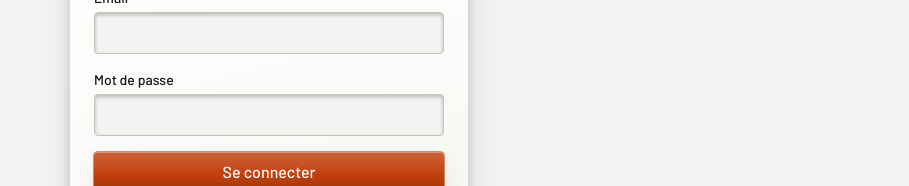
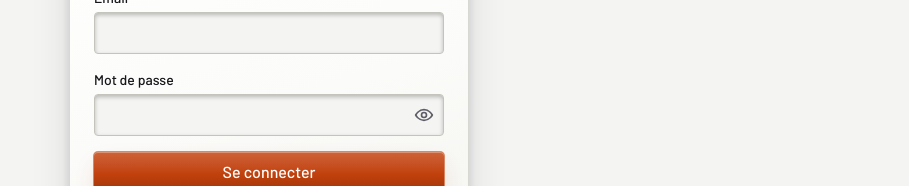
Before and after one commit to MagicCode666/BDbyNico, a React (Vite) app: page /#/connexion in a window 1280 px wide. Shown: the part 312-498 px from the top of the page, without its empty margins (371-1280 px from the left). Built offline with nearby package versions, Linux system fonts and the light colour scheme; no server answers; a web font is replaced by a local one.

Commit message:
feat: œil pour afficher le mot de passe (connexion, inscription, nouveau mot de passe)
Co-Authored-By: Claude Sonnet 5.5 <noreply@anthropic.com>

```diff
--- /dev/null
+++ b/src/components/PasswordField.tsx
@@ -0,0 +1,38 @@
+import { useState, type InputHTMLAttributes } from 'react'
+
+import { Icon } from './icons'
+
+interface PasswordFieldProps extends Omit<InputHTMLAttributes<HTMLInputElement>, 'type'> {
+  label: string
+}
+
+/** Champ de mot de passe avec un œil pour l'afficher ou le masquer. */
+export default function PasswordField({ label, id, ...props }: PasswordFieldProps) {
+  const [visible, setVisible] = useState(false)
+  const inputId = id ?? props.name
+  return (
+    <div className="flex flex-col gap-1">
+      <label htmlFor={inputId} className="text-sm font-medium">
+        {label}
+      </label>
+      <div className="relative">
+        <input
+          id={inputId}
+          type={visible ? 'text' : 'password'}
+          className="w-full rounded border border-line-strong py-2 pl-3 pr-11 shadow-[inset_0_2px_4px_rgb(0_0_0/0.25)] focus:border-accent focus:outline-none"
+          {...props}
+        />
+        <button
+          type="button"
+          onClick={() => setVisible((on) => !on)}
+          aria-pressed={visible}
+          aria-label={visible ? 'Masquer le mot de passe' : 'Afficher le mot de passe'}
+          title={visible ? 'Masquer le mot de passe' : 'Afficher le mot de passe'}
+          className="absolute inset-y-0 right-0 flex w-10 items-center justify-center rounded-r text-muted hover:text-fg focus-visible:outline-2 focus-visible:outline-accent"
+        >
+          <Icon name={visible ? 'hide' : 'eye'} className="h-5 w-5" />
+        </button>
+      </div>
+    </div>
+  )
+}
--- a/src/components/icons.tsx
+++ b/src/components/icons.tsx
@@ -11,6 +11,7 @@ const PATHS = {
   grid: 'M4 4h6v6H4zM14 4h6v6h-6zM4 14h6v6H4zM14 14h6v6h-6z',
   list: 'M4 6h16M4 12h16M4 18h16',
   chevron: 'M9 6l6 6-6 6',
+  eye: 'M2 12s3.5-6.5 10-6.5S22 12 22 12s-3.5 6.5-10 6.5S2 12 2 12zM12 9a3 3 0 100 6 3 3 0 000-6z',
   import: 'M12 3v12M7 10l5 5 5-5M5 21h14',
   trash: 'M4 7h16M9 7V4h6v3M6 7l1 13h10l1-13M10 11v6M14 11v6',
   copy: 'M9 9h11v11H9zM5 15V5h10',
--- a/src/pages/LoginPage.tsx
+++ b/src/pages/LoginPage.tsx
@@ -5,6 +5,7 @@ import { useAuth } from '../auth/useAuth'
 import AuthCard from '../components/AuthCard'
 import FormMessage from '../components/FormMessage'
 import SubmitButton from '../components/SubmitButton'
+import PasswordField from '../components/PasswordField'
 import TextField from '../components/TextField'
 
 export default function LoginPage() {
@@ -51,10 +52,9 @@ export default function LoginPage() {
           value={email}
           onChange={(e) => setEmail(e.target.value)}
         />
-        <TextField
+        <PasswordField
           label="Mot de passe"
           name="password"
-          type="password"
           autoComplete="current-password"
           required
           value={password}
--- a/src/pages/ResetPasswordPage.tsx
+++ b/src/pages/ResetPasswordPage.tsx
@@ -6,7 +6,7 @@ import { validatePassword } from '../auth/validation'
 import AuthCard from '../components/AuthCard'
 import FormMessage from '../components/FormMessage'
 import SubmitButton from '../components/SubmitButton'
-import TextField from '../components/TextField'
+import PasswordField from '../components/PasswordField'
 
 export default function ResetPasswordPage() {
   const { user, loading, updatePassword } = useAuth()
@@ -52,10 +52,9 @@ export default function ResetPasswordPage() {
   return (
     <AuthCard title="Nouveau mot de passe">
       <form onSubmit={onSubmit} className="flex flex-col gap-4" noValidate>
-        <TextField
+        <PasswordField
           label="Nouveau mot de passe (8 caractères minimum)"
           name="password"
-          type="password"
           autoComplete="new-password"
           required
           value={password}
--- a/src/pages/SignUpPage.tsx
+++ b/src/pages/SignUpPage.tsx
@@ -11,6 +11,7 @@ import {
 import AuthCard from '../components/AuthCard'
 import FormMessage from '../components/FormMessage'
 import SubmitButton from '../components/SubmitButton'
+import PasswordField from '../components/PasswordField'
 import TextField from '../components/TextField'
 
 export default function SignUpPage() {
@@ -87,10 +88,9 @@ export default function SignUpPage() {
           value={email}
           onChange={(e) => setEmail(e.target.value)}
         />
-        <TextField
+        <PasswordField
           label="Mot de passe (8 caractères minimum)"
           name="password"
-          type="password"
           autoComplete="new-password"
           required
           value={password}
```
Also changed, not shown: 1 other file (tests, documents, lock files or other folders).
